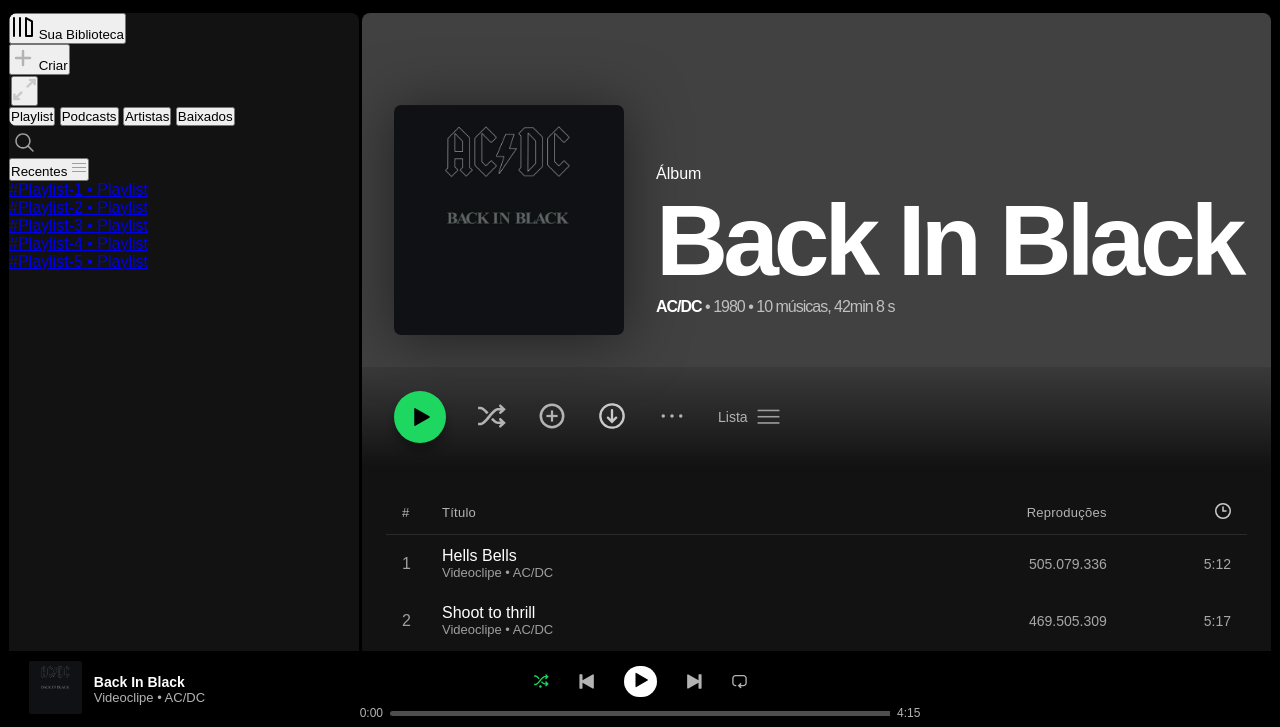
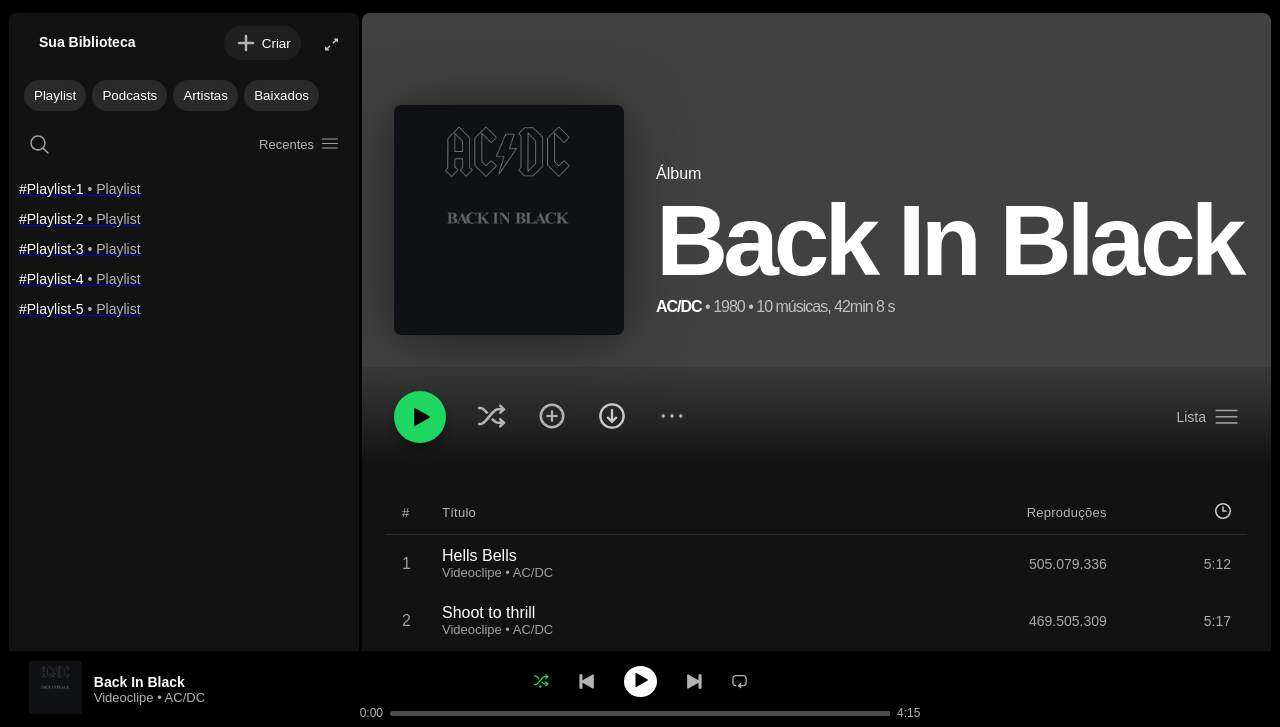
Before and after one commit to danilotavares-dev/my-spotify-clone, a plain HTML site: page index.html in a window 1280 px wide. Shown: the part 73-800 px from the top of the page. Drawn offline with Linux system fonts and the light colour scheme.

Commit message:
Atualização: Ajustes e incrementos em: index.html e Style.css

```diff
--- a/index.html
+++ b/index.html
@@ -41,7 +41,6 @@
 
                             <div class="library">
                                 <button class="nav-button">
-                                    <img src="assets/yourlibrary.svg" alt="biblioteca">
                                     <span>Sua Biblioteca</span>
                                 </button>
                             </div>
@@ -56,8 +55,9 @@
 
                             <div class="icon-button">
                                 <button class="full-screen-button">
-                                    <img src="assets/fullscreen.svg" alt="">
+                                    <img src="assets/fullscreen.svg" alt="tela cheia">
                                 </button>
+                            </div>
                         </div>
 
                         <div class="sidebar-categories">
@@ -66,30 +66,28 @@
                             <button class="category-button">Artistas</button>
                             <button class="category-button">Baixados</button>
                         </div>
-                        </div>
                     </section>
 
                     <section class="sidebar-section sidebar-library">
+
                         <header class="library-header">
                             <div class="sidebar-search">
                                 <button class="icon-button">
-                                        <img src="assets/search.svg" alt="">
+                                    <img src="assets/search.svg" alt="lupa">
                                 </button>
 
-                                    <button class="text-recent-button">
+                                <button class="recent-button">
                                     <span>Recentes</span>
                                     <img src="assets/threebar.svg" alt="ordenar">
                                 </button>
                             </div>
                         </header>
 
-
-                        <div class="library-list">
-                            <ul>
+                        <ul class="library-list">
                             <li>
                                 <a href="#" class="playlist-item">
                                     <div class="playlist-item-details">
-                                            <span class="playlist-item-title">#Playlist-1</span>
+                                        <span class="playlist-item-title">#Playlist-1</span> &nbsp;
                                         <span class="playlist-item-subtitle">• Playlist</span>
                                     </div>
                                 </a>
@@ -98,7 +96,7 @@
                             <li>
                                 <a href="#" class="playlist-item">
                                     <div class="playlist-item-details">
-                                            <span class="playlist-item-title">#Playlist-2</span>
+                                        <span class="playlist-item-title">#Playlist-2</span> &nbsp;
                                         <span class="playlist-item-subtitle">• Playlist</span>
                                     </div>
                                 </a>
@@ -107,7 +105,7 @@
                             <li>
                                 <a href="#" class="playlist-item">
                                     <div class="playlist-item-details">
-                                            <span class="playlist-item-title">#Playlist-3</span>
+                                        <span class="playlist-item-title">#Playlist-3</span> &nbsp;
                                         <span class="playlist-item-subtitle">• Playlist</span>
                                     </div>
                                 </a>
@@ -116,7 +114,7 @@
                             <li>
                                 <a href="#" class="playlist-item">
                                     <div class="playlist-item-details">
-                                            <span class="playlist-item-title">#Playlist-4</span>
+                                        <span class="playlist-item-title">#Playlist-4</span> &nbsp;
                                         <span class="playlist-item-subtitle">• Playlist</span>
                                     </div>
                                 </a>
@@ -125,13 +123,12 @@
                             <li>
                                 <a href="#" class="playlist-item">
                                     <div class="playlist-item-details">
-                                            <span class="playlist-item-title">#Playlist-5</span>
+                                        <span class="playlist-item-title">#Playlist-5</span> &nbsp;
                                         <span class="playlist-item-subtitle">• Playlist</span>
                                     </div>
                                 </a>
                             </li>
                         </ul>
-                        </div>
                     </section>
                 </div>
 
--- a/style.css
+++ b/style.css
@@ -184,17 +184,108 @@ main {
 
 
 /* --- BARRA LETERAL ESQUERDA --- */
+
 .sidebar, .main-content {
     background-color: #121212;
     border-radius: 8px;
     overflow-y: auto;
 }
 
-.sidebar {
-
+.sidebar-header {
+    display: grid;
+    grid-template-columns: 4fr 2fr 0.5fr;
+    padding: 20px 12px 0px 30px;
 }
 
+.sidebar-categories {
+    display: flex;
+    align-items: center;
+    justify-content: space-between;
+    padding: 15px 40px 15px 15px;
+}
 
+.sidebar-search {
+    display: flex;
+    justify-content: space-between;
+    align-items: center;
+    padding: 2px 12px 10px 15px;
+}
+
+.nav-button {
+    color: white;
+    border: transparent;
+    background: none;
+    font-size: 14px;
+    font-weight: 800;
+}
+
+.create-button {
+    padding: 5px 10px;
+    margin-top: -7px;
+    display: flex;
+    align-items: center;
+    gap: 3.5px;
+    border: none;
+    border-radius: 50px;
+    color: white;
+    background-color: #1F1F1F;
+}
+
+.full-screen-button {
+    border: none;
+    background: none;
+    margin-top: -7px;
+}
+
+.full-screen-button img {
+    width: 13px;
+}
+
+.category-button {
+    padding: 8px 10px;
+    border: none;
+    border-radius: 50px;
+    color: white;
+    background-color: #2A2A2A;
+}
+
+.recent-button {
+    padding: 0px 8px 0px 0px;
+    display: flex;
+    align-items: center;
+    gap: 7px;
+    border: none;
+    background: none;
+    color: #B3B3B3;
+    font-size: 13px;
+}
+
+.recent-button img {
+    width: 18px;
+}
+
+.library-list {
+    padding: 10px;
+}
+
+.playlist-item-details {
+    display: flex;
+    justify-content: start;
+    padding: 0 0 13px 0;
+    font-size: 14px;
+    border-radius: 6px;
+    color: white;
+
+    transition: background-color 0.2s ease;
+}
+
+.playlist-item-subtitle {
+    color: #B3B3B3;
+}
+
+.playlist-item-details:hover {
+    background-color: #2A2A2A;
+}
 
 /* ---------------------------------------------------- */
 
@@ -312,6 +403,7 @@ main {
     display: flex;
     align-items: center;
     gap: 8px;
+    margin-left: auto;
 
     right: 20px;
     font-size: 14px;
@@ -475,7 +567,7 @@ footer {
     border: none;
     padding: 4px;
     margin: 0 0 6px 0;
-    border-radius: 50px;
+    border-radius: 50%;
     align-items: center;
 }
 
```
Lines whose indentation alone changed are shown as unchanged.
